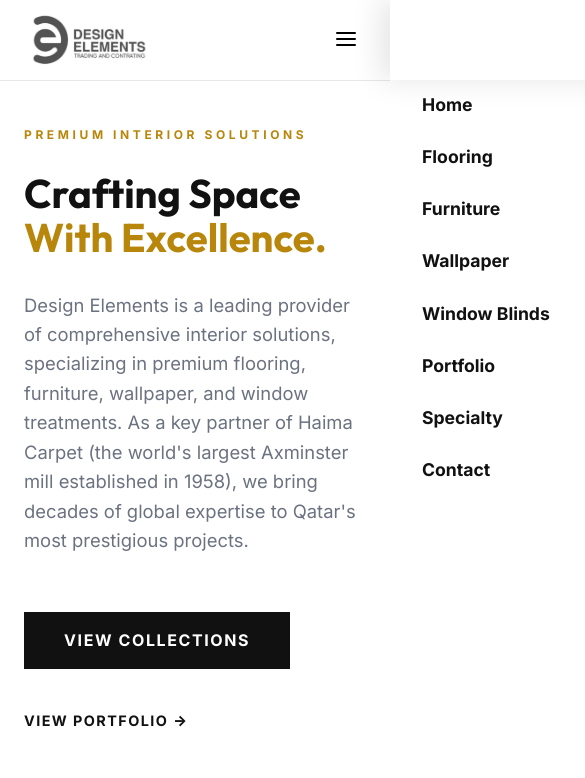
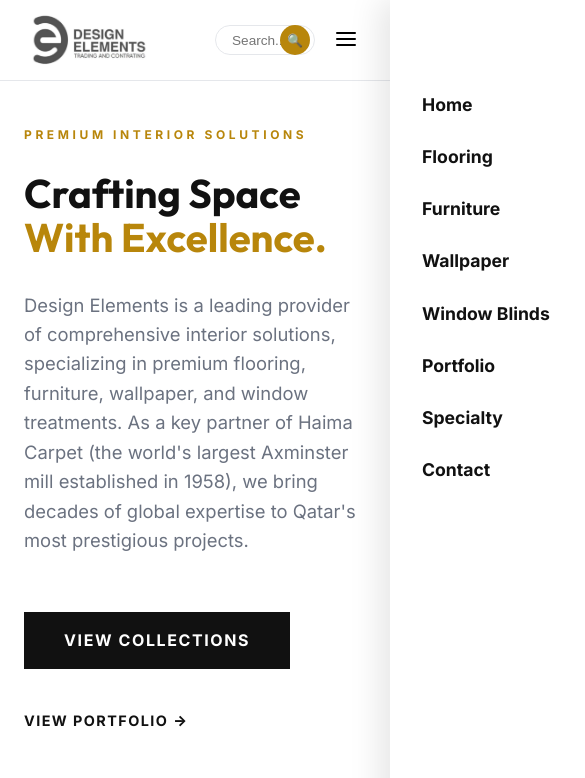
Before and after one commit to resoniratech-svg/design_elements, a React (Vite) app: page / in a window 390 px wide. Shown: the top 778 px of the page, 585 px wide, since content can reach past the window. Built offline with nearby package versions, Linux system fonts and the light colour scheme.

Commit message:
fix: mobile navigation layout, add header search, and remove search from contact page

```diff
--- a/src/App.jsx
+++ b/src/App.jsx
@@ -59,7 +59,9 @@
             <GlobalSearch />
           </div>
 
-          {/* Hamburger Icon */}
+          {/* Mobile Right Container (Search & Hamburger) */}
+          <div className="mobile-header-right">
+            <GlobalSearch width="clamp(100px, 25vw, 150px)" />
             <button className="hamburger" onClick={toggleMobileMenu}>
               <svg width="24" height="24" viewBox="0 0 24 24" fill="none" stroke="currentColor" strokeWidth="2" strokeLinecap="round" strokeLinejoin="round">
                 <line x1="3" y1="12" x2="21" y2="12"></line>
@@ -68,6 +70,8 @@
               </svg>
             </button>
           </div>
+        </div>
+      </nav>
 
       {/* Mobile Nav Menu */}
       <div className={`mobile-menu-overlay ${isMobileMenuOpen ? 'active' : ''}`} onClick={toggleMobileMenu}></div>
@@ -91,7 +95,6 @@
           <Link to="/contact" onClick={toggleMobileMenu} style={{ textDecoration: 'none', color: '#111', fontWeight: 700, fontSize: '1.1rem' }}>Contact</Link>
         </div>
       </div>
-      </nav>
 
       {/* Hero Section */}
       <header className="section-padding" style={{ background: '#fff', position: 'relative' }}>
--- a/src/components/GlobalSearch.jsx
+++ b/src/components/GlobalSearch.jsx
@@ -1,7 +1,7 @@
 import { useState } from 'react';
 import { useNavigate } from 'react-router-dom';
 
-function GlobalSearch() {
+function GlobalSearch({ width }) {
   const [query, setQuery] = useState('');
   const navigate = useNavigate();
 
@@ -26,7 +26,7 @@
           border: '1px solid var(--border)',
           outline: 'none',
           fontSize: '0.85rem',
-          width: 'clamp(100px, 20vw, 180px)',
+          width: width || 'clamp(100px, 20vw, 180px)',
           background: 'rgba(255,255,255,0.8)'
         }}
       />
--- a/src/index.css
+++ b/src/index.css
@@ -114,6 +114,10 @@
   right: 0;
 }
 
+.mobile-header-right {
+  display: none;
+}
+
 .hamburger {
   display: none;
   background: none;
@@ -124,6 +128,11 @@
 }
 
 @media (max-width: 1024px) {
+  .mobile-header-right {
+    display: flex !important;
+    align-items: center;
+    gap: 1rem;
+  }
   .hamburger {
     display: block;
   }
--- a/src/pages/Contact.jsx
+++ b/src/pages/Contact.jsx
@@ -1,6 +1,5 @@
 import { useState } from 'react';
 import { Link } from 'react-router-dom';
-import GlobalSearch from '../components/GlobalSearch';
 import content from '../data/content.json';
 
 function Contact() {
@@ -54,7 +53,6 @@
 
           <div style={{ display: 'flex', alignItems: 'center', gap: '1.5rem' }}>
             <div style={{ color: '#c4a052', fontWeight: 700, textTransform: 'uppercase', fontSize: '0.8rem', letterSpacing: '0.15em' }} className="hidden-mobile">CONTACT US</div>
-            <GlobalSearch />
           </div>
 
         </div>
```
Lines whose indentation alone changed are shown as unchanged.
